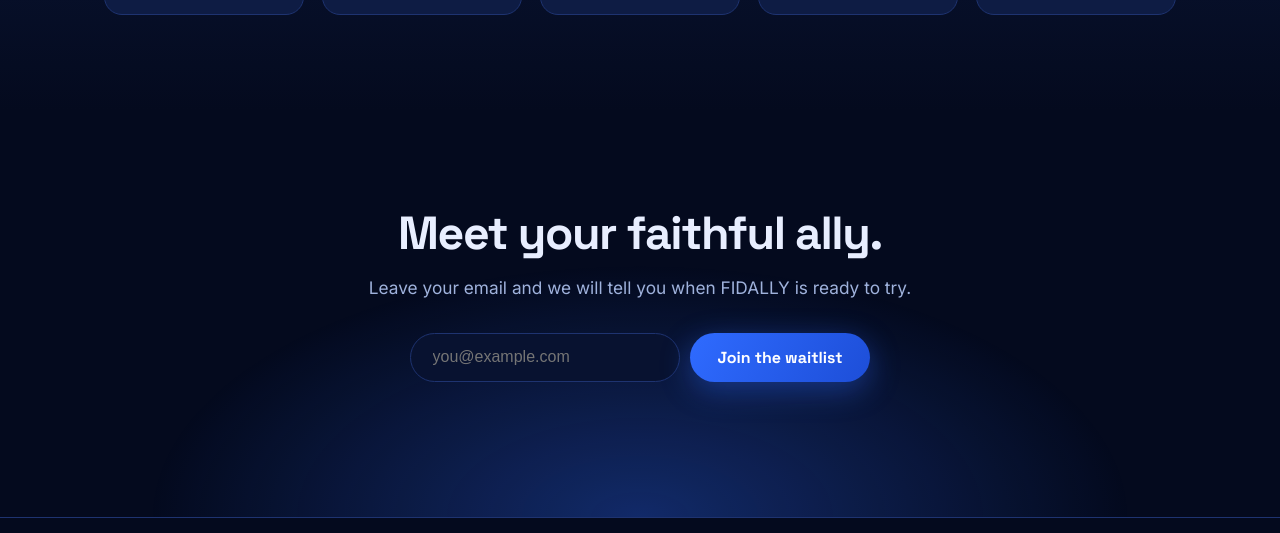
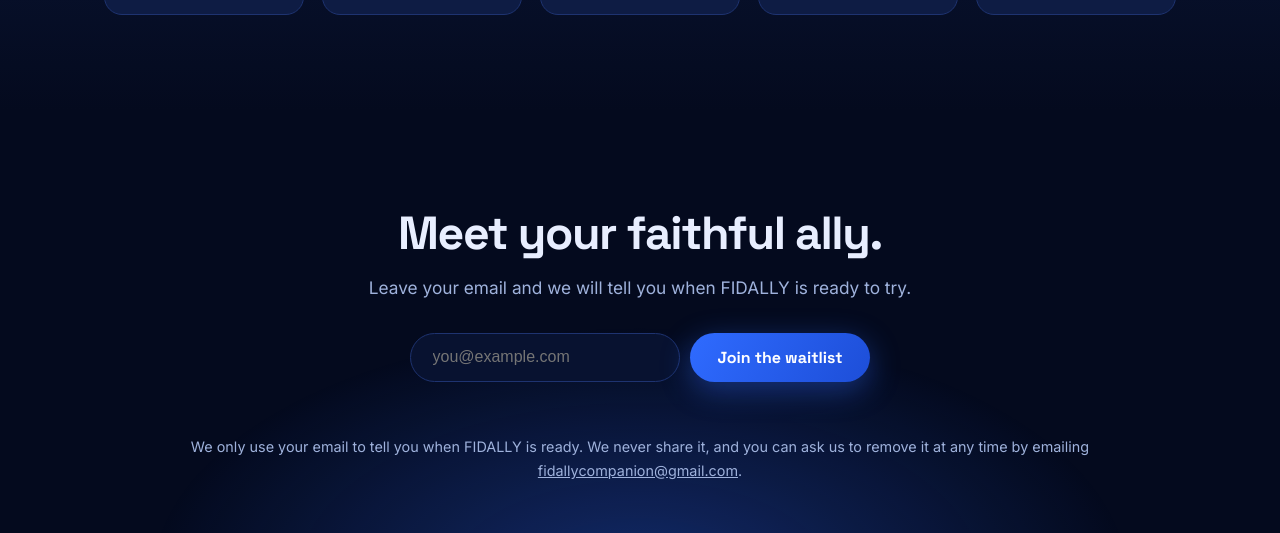
Before and after one commit to Thinal-Sandiru/FIDALLY, a website: page website/public/index.html in a window 1280 px wide. Shown: the part 7051-7584 px from the top of the page. Drawn offline with Linux system fonts and the light colour scheme.

Commit message:
Update index.html
Add privacy notice to waitlist form

```diff
--- a/website/public/index.html
+++ b/website/public/index.html
@@ -494,6 +494,9 @@
             /><button class="btn p" type="submit">Join the waitlist</button>
           </form>
           <p id="msg" role="status"></p>
+          <p class="small">We only use your email to tell you when FIDALLY is ready.
+  We never share it, and you can ask us to remove it at any time by emailing
+  <a href="mailto:fidallycompanion@gmail.com">fidallycompanion@gmail.com</a>.</p>
         </div>
       </section>
     </main>
```
